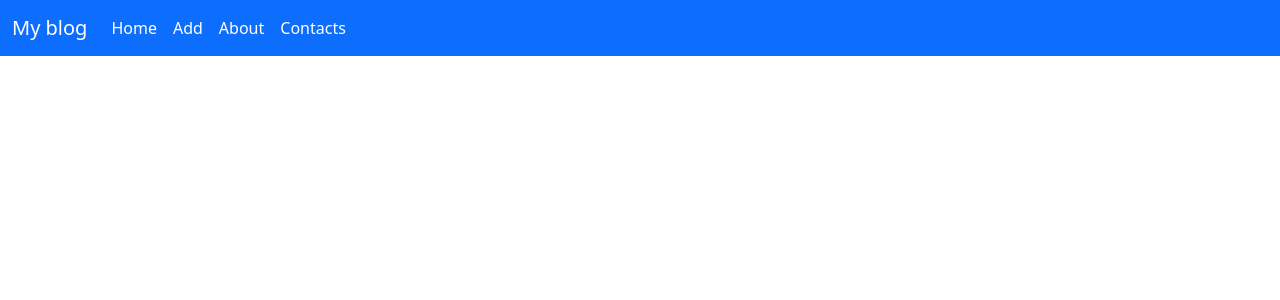
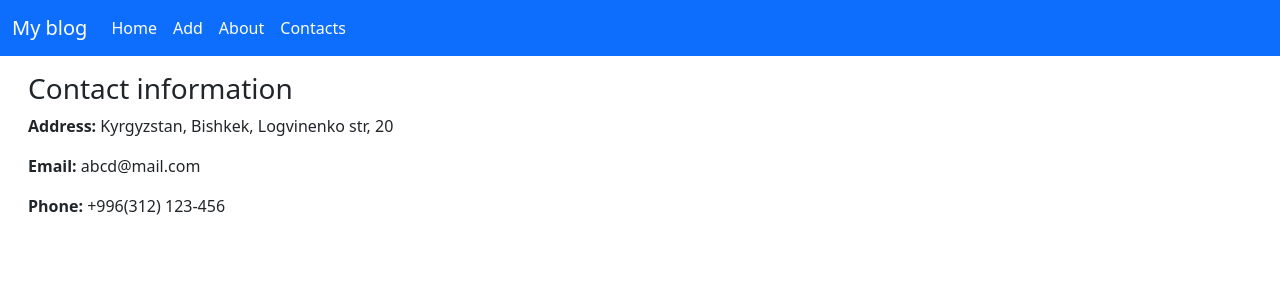
Before and after one commit to dmsagaidak/my-blog, a React (Create React App) app: page /contacts in a window 1280 px wide. Shown: the top 300 px of the page. Built offline with nearby package versions, Linux system fonts and the light colour scheme.

Commit message:
Created Contacts.tsx and About.tsx containers. Added the containers to App.tsx

```diff
--- a/src/App.tsx
+++ b/src/App.tsx
@@ -1,5 +1,8 @@
 import React from 'react';
+import {Route, Routes} from "react-router-dom";
 import Navbar from "./components/Navbar/Navbar";
+import Contacts from "./containers/Contacts/Contacts";
+import About from "./containers/About/About";
 
 function App() {
   return (
@@ -7,6 +10,16 @@ function App() {
       <header>
         <Navbar/>
       </header>
+      <main className="container-fluid">
+        <Routes>
+          <Route path="about" element={(
+            <About/>
+          )}/>
+          <Route path="contacts" element={(
+            <Contacts/>
+          )}/>
+        </Routes>
+      </main>
     </>
   );
 }
--- /dev/null
+++ b/src/containers/About/About.tsx
@@ -0,0 +1,12 @@
+import React from 'react';
+
+const About = () => {
+  return (
+    <div className="p-3">
+      <h3>About us</h3>
+      <p>Lorem ipsum dolor sit amet, consectetur adipisicing elit. Consectetur dolor est, iure praesentium repellat sit ut. Aliquid amet assumenda consequatur dolorem ipsam recusandae rem soluta, voluptate. A architecto blanditiis minus nam, porro quam suscipit temporibus. Deleniti maxime placeat quasi sit!</p>
+    </div>
+  );
+};
+
+export default About;
--- /dev/null
+++ b/src/containers/Contacts/Contacts.tsx
@@ -0,0 +1,14 @@
+import React from 'react';
+
+const Contacts = () => {
+  return (
+    <div className="p-3">
+      <h3>Contact information</h3>
+      <p><strong>Address: </strong> Kyrgyzstan, Bishkek, Logvinenko str, 20</p>
+      <p><strong>Email: </strong>abcd@mail.com</p>
+      <p><strong>Phone: </strong>+996(312) 123-456</p>
+    </div>
+  );
+};
+
+export default Contacts;
```
